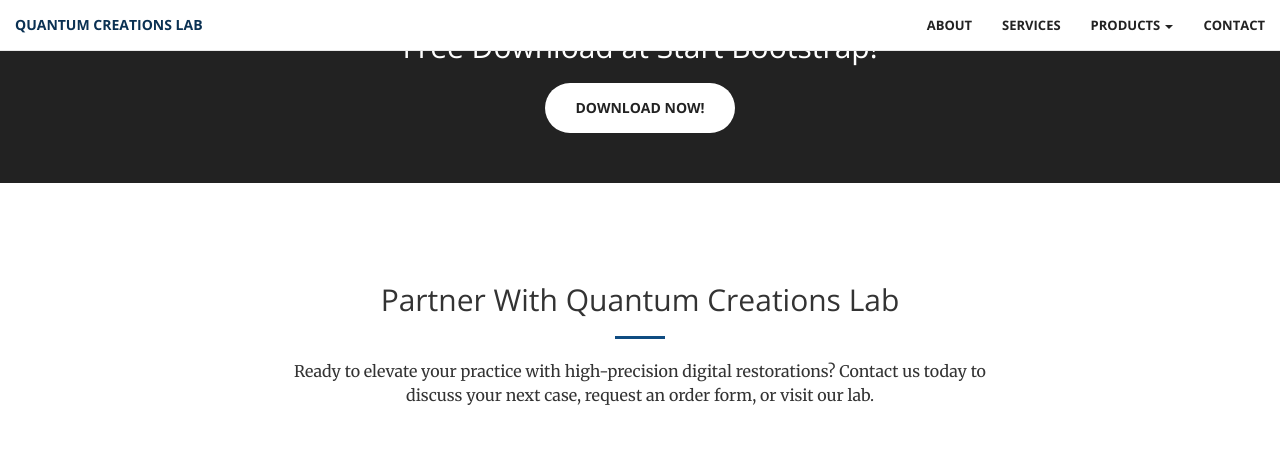
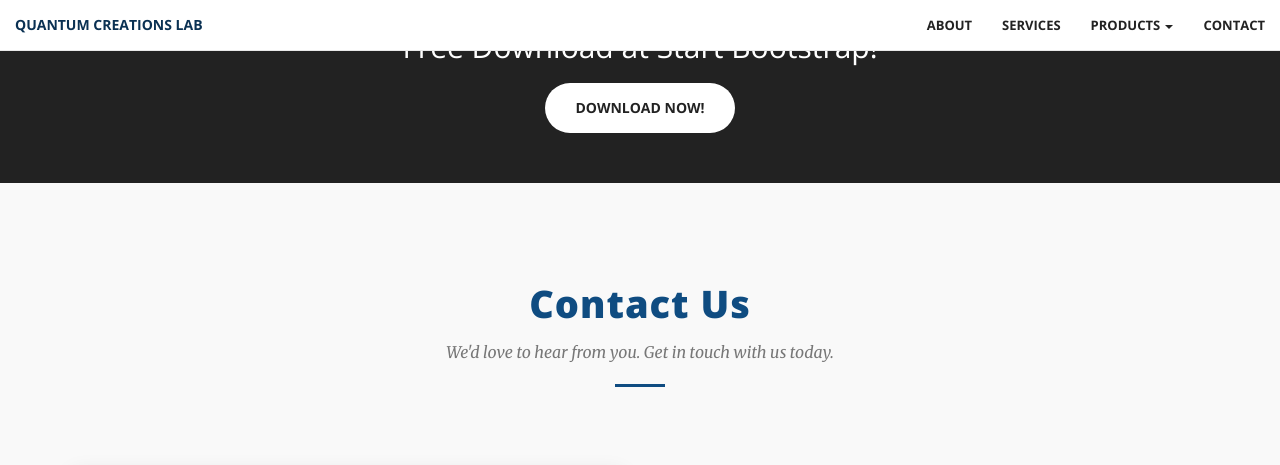
Before and after one commit to jj2hh/quantumlab, a Jekyll site: the page built from index.html, in a window 1280 px wide and 1400 px high, scrolled down 2188 px. Shown: the top 465 px of the window. Built offline with Jekyll 4.4.1, drawn with Linux system fonts in a browser that asks for light colours; some of the changed text lies outside the part shown; grey boxes are pictures that could not be loaded.

Commit message:
Update contact.html

```diff
--- a/_includes/contact.html
+++ b/_includes/contact.html
@@ -1,19 +1,21 @@
-<section id="contact">
+<section id="contact" style="padding: 100px 0; background-color: #f9f9f9;">
   <div class="container">
     <div class="row">
-            <div class="col-lg-8 col-lg-offset-2 text-center">
-                <h2 class="section-heading">Partner With Quantum Creations Lab</h2>
-                <hr class="primary">
-                <p>Ready to elevate your practice with high-precision digital restorations? Contact us today to discuss your next case, request an order form, or visit our lab.</p>
+      <div class="col-lg-12 text-center" style="margin-bottom: 60px;">
+        <h2 class="section-heading" style="color: #0f4c81; font-weight: 800; font-size: 38px; letter-spacing: 1px; margin-bottom: 15px;">Contact Us</h2>
+        <p class="text-muted" style="font-size: 16px; font-style: italic;">We'd love to hear from you. Get in touch with us today.</p>
+        <hr class="primary" style="max-width: 50px; border-width: 3px; border-color: #0f4c81; margin-top: 20px;">
       </div>
     </div>
 
-        <div class="row" style="margin-top: 50px;">
-            <div class="col-lg-6" style="margin-bottom: 30px;">
-                <div style="position: relative; padding-bottom: 75%; height: 0; overflow: hidden; border-radius: 8px; box-shadow: 0 2px 5px rgba(0,0,0,0.1);">
+    <div class="row">
+      <div class="col-lg-6" style="margin-bottom: 40px;">
+        <div style="border-radius: 8px; overflow: hidden; box-shadow: 0 4px 20px rgba(0,0,0,0.08); height: 100%; min-height: 400px;">
           <iframe
-                        src="https://www.google.com/maps/embed?pb=!1m18!1m12!1m3!1d184551.9097441586!2d-79.54286780315486!3d43.71840381084206!2m3!1f0!2f0!3f0!3m2!1i1024!2i768!4f13.1!3m3!1m2!1s0x89d4cb90d7c63ba5%3A0x323555502ab4c477!2z7L2U64KY64ukIOyYqO2fgOaspeydpCD좦뚲!5e0!3m2!1sko!2skr!4v1719119100000!5m2!1sko!2skr"
-                        style="position: absolute; top: 0; left: 0; width: 100%; height: 100%; border:0;"
+            src="https://www.google.com/maps/embed?pb=!1m18!1m12!1m3!1d2887.2613580536415!2d-79.39185012340578!3d43.64276185344332!2m3!1f0!2f0!3f0!3m2!1i1024!2i768!4f13.1!3m3!1m2!1s0x882b34d31481b67d%3A0x63db6c17e65df05b!2sCN%20Tower!5e0!3m2!1sko!2sca!4v1710000000000!5m2!1sko!2sca"
+            width="100%"
+            height="100%"
+            style="border:0; min-height: 400px; display: block;"
             allowfullscreen=""
             loading="lazy"
             referrerpolicy="no-referrer-when-downgrade">
@@ -52,6 +54,22 @@
           </div>
         </div>
 
+        <div style="margin-top: 40px; margin-bottom: 40px; background: #ffffff; padding: 30px; border-radius: 8px; box-shadow: 0 2px 15px rgba(0, 0, 0, 0.05);">
+          <h4 style="font-weight: bold; margin-top: 0; margin-bottom: 20px; color: #0f4c81;">Send us a Message</h4>
+          <form action="https://formspree.io/f/mkolonyl" method="POST">
+            <div class="form-group" style="margin-bottom: 15px;">
+              <input type="text" name="name" class="form-control" placeholder="Your Name" required style="border-radius: 4px; padding: 12px; height: auto;">
+            </div>
+            <div class="form-group" style="margin-bottom: 15px;">
+              <input type="email" name="email" class="form-control" placeholder="Your Email" required style="border-radius: 4px; padding: 12px; height: auto;">
+            </div>
+            <div class="form-group" style="margin-bottom: 15px;">
+              <textarea name="message" class="form-control" rows="5" placeholder="Your Message" required style="border-radius: 4px; padding: 12px;"></textarea>
+            </div>
+            <button type="submit" class="btn btn-primary" style="padding: 12px 25px; font-weight: bold; width: 100%; background-color: #0f4c81; border: none;">Submit Form</button>
+          </form>
+        </div>
+
         <div style="display: flex; align-items: flex-start;">
           <div class="text-center" style="width: 50px; margin-right: 15px;">
             <i class="fa fa-clock-o fa-2x text-primary"></i>
@@ -63,6 +81,7 @@
             </p>
           </div>
         </div>
+
       </div>
     </div>
   </div>
```
Lines whose indentation alone changed are shown as unchanged.
